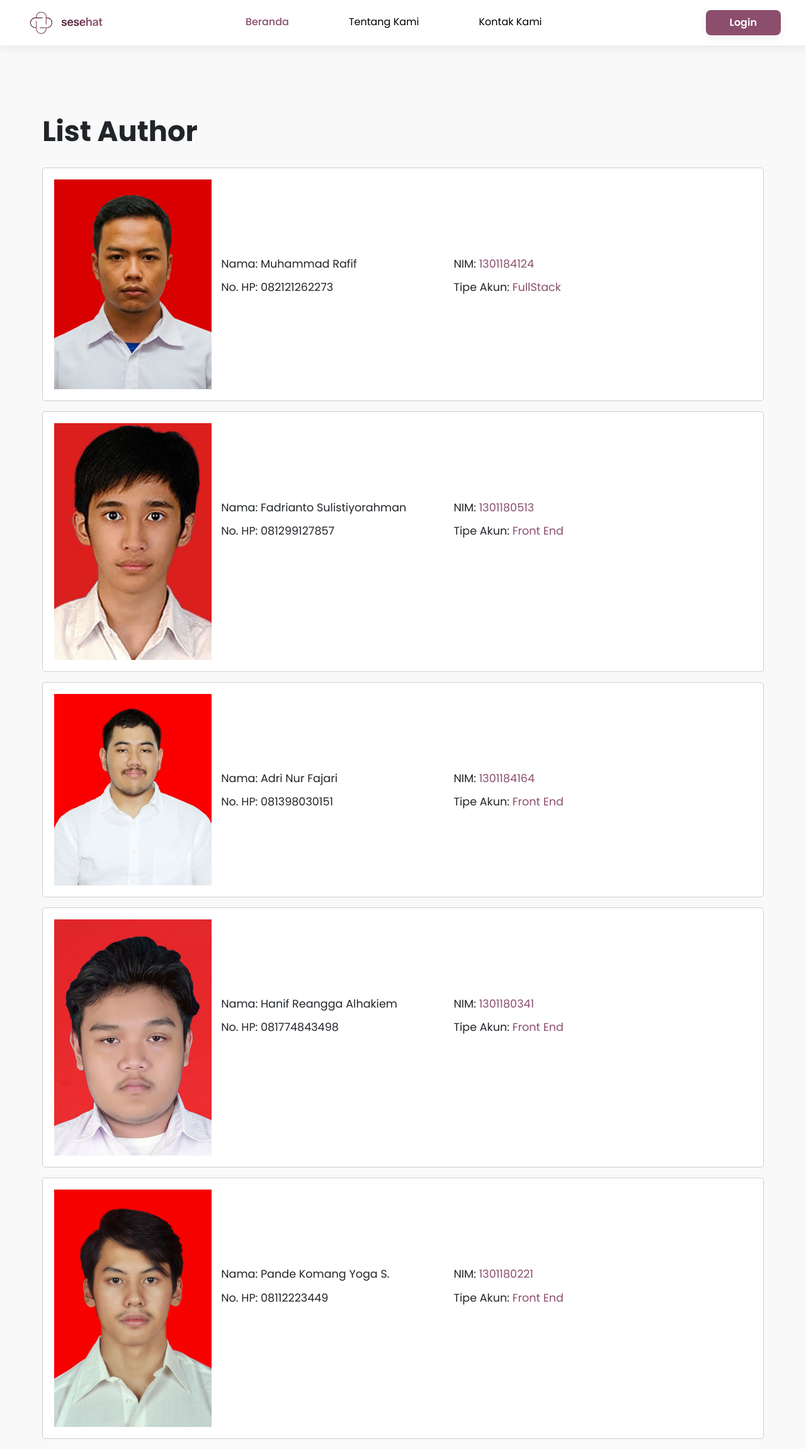
After one commit to andri000me/Sesehat, a CodeIgniter app: page /SesehatReborn/Auth/contactus in a window 1280 px wide. The commit adds this page. Shown: the whole page at 63% size. Run offline with CodeIgniter, Linux system fonts and the light colour scheme.

Commit message:
Menambah jSON dan jQuery

```diff
--- a/SesehatReborn/application/controllers/Auth.php
+++ b/SesehatReborn/application/controllers/Auth.php
@@ -90,4 +90,16 @@ class Auth extends CI_Controller
         Kamu berhasil melakukan Logout :)</div>');
         redirect('Auth/login');
     }
+    public function contactus()
+    {
+        $url = "./application/views/author.json";
+		$get_url = file_get_contents($url);
+		$data = json_decode($get_url);
+
+		$data_array = array(
+			'datalist' => $data
+		);
+		$this->load->view('pages/ContactUs', $data_array);
+    }
+
 }
--- /dev/null
+++ b/SesehatReborn/application/views/author.json
@@ -0,0 +1,33 @@
+[
+    {
+        "NIM": "1301184124",
+        "Nama": "Muhammad Rafif",
+        "body": "FullStack",
+        "Nohp": "082121262273",
+        "pict": "rafif.jpeg"
+    }, {
+        "NIM": "1301180513",
+        "Nama": "Fadrianto Sulistiyorahman",
+        "body": "Front End",
+        "Nohp": "081299127857",
+        "pict": "anto.jpeg"
+    }, {
+        "NIM": "1301184164",
+        "Nama": "Adri Nur Fajari",
+        "body": "Front End",
+        "Nohp": "081398030151",
+        "pict": "adri.jpeg"
+    }, {
+        "NIM": "1301180341",
+        "Nama": "Hanif Reangga Alhakiem",
+        "body": "Front End",
+        "Nohp": "081774843498",
+        "pict": "hanif.jpeg"
+    }, {
+        "NIM": "1301180221",
+        "Nama": "Pande Komang Yoga S.",
+        "body": "Front End",
+        "Nohp": "08112223449",
+        "pict": "yoga.jpeg"
+    }
+]
--- /dev/null
+++ b/SesehatReborn/application/views/pages/ContactUs.php
@@ -0,0 +1,151 @@
+<!DOCTYPE html>
+<html lang="en">
+
+    <head>
+        <meta charset="UTF-8">
+        <meta name="viewport" content="width=device-width, initial-scale=1.0">
+        <!-- Latest compiled and minified CSS -->
+        <link
+            rel="stylesheet"
+            href="https://maxcdn.bootstrapcdn.com/bootstrap/4.4.1/css/bootstrap.min.css">
+
+        <!-- jQuery library -->
+        <script src="https://ajax.googleapis.com/ajax/libs/jquery/3.4.1/jquery.min.js"></script>
+        <!-- Latest compiled JavaScript -->
+        <script
+            src="https://maxcdn.bootstrapcdn.com/bootstrap/4.4.1/js/bootstrap.min.js"></script>
+        <!-- Font Poppins -->
+        <link
+            href="https://fonts.googleapis.com/css2?family=Poppins:wght@200;300;400;500;600;700;800;900&display=swap"
+            rel="stylesheet">
+        <link
+            rel="stylesheet"
+            href="<?= base_url('assets/') ?>CSS/Global_Style.css"
+            type="text/css">
+        <link
+            rel="stylesheet"
+            href="<?= base_url('assets/') ?>CSS/Dokter_ListJanjian_Style.css"
+            type="text/css">
+            <link
+            rel="stylesheet"
+            href="<?= base_url('assets/') ?>CSS/LandingPage_Style.css"
+            type="text/css">
+        <title>List Akun User</title>
+        <style>
+            .topnya{
+                margin-top: 120px;
+            }
+        </style>
+    </head>
+
+    <body>
+        <!-- Navbar -->
+        <div class="nav-container">
+            <div class="wrapper">
+                <nav>
+                    <div class="logo">
+                        <a href="<?= base_url('') ?>">
+                            <img
+                                src="<?= base_url('assets/') ?>images/UI/Sesehat Logo.svg"
+                                alt="Sesehat"
+                                style="height: 60px;">
+                        </a>
+                    </div>
+                    <ul class="menu-navbar" style="margin-bottom: 0px;">
+                        <li>
+                            <a href="<?= base_url('') ?>" style="color: #8B4E6D; font-weight: 500;">Beranda</a>
+                        </li>
+                        <li>
+                            <a href="<?= base_url('') ?>">Tentang Kami</a>
+                        </li>
+                        <li>
+                            <a href="<?= base_url('') ?>">Kontak Kami</a>
+                        </li>
+                        <li id="button-login">
+                            <a href="<?= base_url('') ?>" style="color: white;">Login</a>
+                        </li>
+                    </ul>
+                </nav>
+            </div>
+        </div>
+
+        <!-- Body -->
+        <div class="content-constraint-head">
+            <h1>List Author</h1>
+        </div>
+        <div class="container-fluid content-constraint-body">
+            <?php foreach ($datalist as $value) {?>
+            <div class="row list-card">
+                <div class="hero-image">
+                        <img
+                            src="<?= base_url("assets/Author/") . $value->pict ?>"
+                            alt=""
+                            style="width: 250px;">
+                </div>
+                <br>
+
+                <div class="text-lg-left text-md-center text-xs-left col-lg-4 col-md-6 topnya">
+                    <h3>Nama:
+                    <?php echo $value->Nama;?></h3>
+                    <h3>No. HP:
+                    <?php echo $value->Nohp;?></h3>
+                </div>
+                <div class="text-lg-left text-md-center text-xs-left col-lg-4 col-md-6 topnya">
+                    <h3>NIM:
+                        <span> <?php echo $value->NIM;?></span>
+                    </h3>
+                    <h3>Tipe Akun:
+                        <span>
+                        <?php echo $value->body;?>
+                        </span>
+                    </h3>
+                </div>
+
+            </div>
+            <?php } ?>
+        </div>
+
+        <!-- Modal Box -->
+
+        <div
+            class="modal fade bd-example-modal-lg"
+            tabindex="-1"
+            role="dialog"
+            aria-labelledby="myLargeModalLabel"
+            aria-hidden="true">
+            <div class="modal-dialog modal-dialog-centered modal-lg">
+                <div class="modal-content p-3">
+                    <h2 class="text-center pt-3">Edit Data Akun User</h2>
+
+                    <form>
+                        <div class="form-group p-5">
+                            <input type="text" class="form-control my-3" id="nama" placeholder="Nama">
+                            <input type="text" class="form-control my-3" id="noHP" placeholder="No. HP">
+                            <input
+                                type="text"
+                                class="form-control my-3"
+                                id="username"
+                                placeholder="Username">
+                            <input
+                                type="password"
+                                class="form-control my-3"
+                                id="password"
+                                placeholder="Password">
+                        </div>
+                        <div class="text-center px-1 pb-3">
+                            <button type="submit" class="btn btn-primary mr-2" style="width: 120px;">Simpan</button>
+                            <button
+                                class="btn btn-outline-primary ml-2"
+                                data-dismiss="modal"
+                                style="width: 120px;">Batal</button>
+                        </div>
+
+                    </form>
+
+                </div>
+            </div>
+        </div>
+
+    </body>
+
+</html>
```
Also changed, not shown: SesehatReborn/application/views/pages/LandingPage_View.php (+50 -39 lines), SesehatReborn/application/views/pages/login.php (+7 -0 lines), SesehatReborn/assets/Author/adri.jpeg (added), SesehatReborn/assets/Author/anto.jpeg (added), SesehatReborn/assets/Author/hanif.jpeg (added), SesehatReborn/assets/Author/rafif.jpeg (added), SesehatReborn/assets/Author/yoga.jpeg (added).
